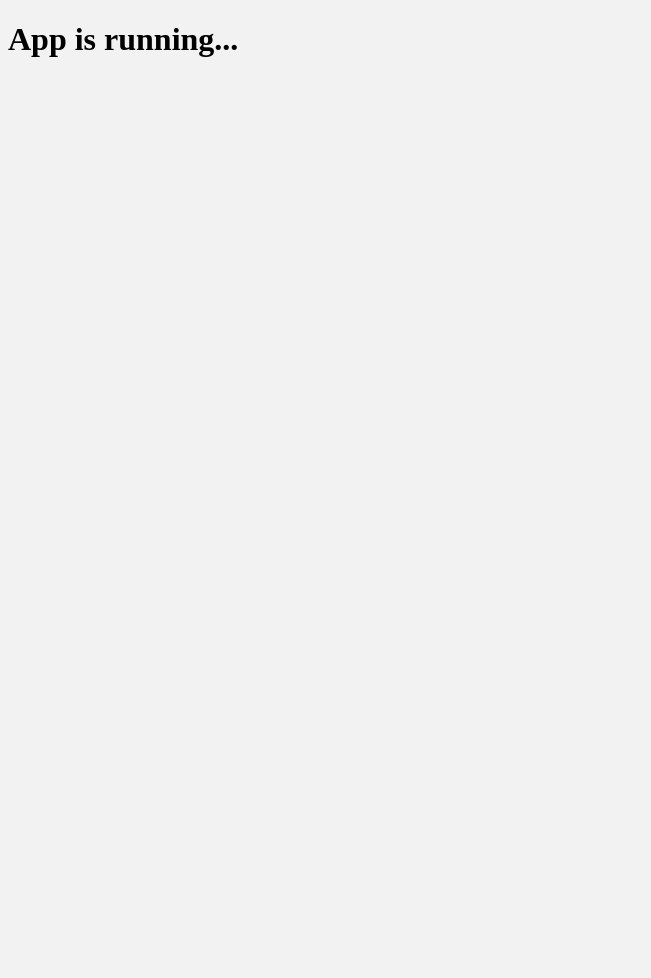
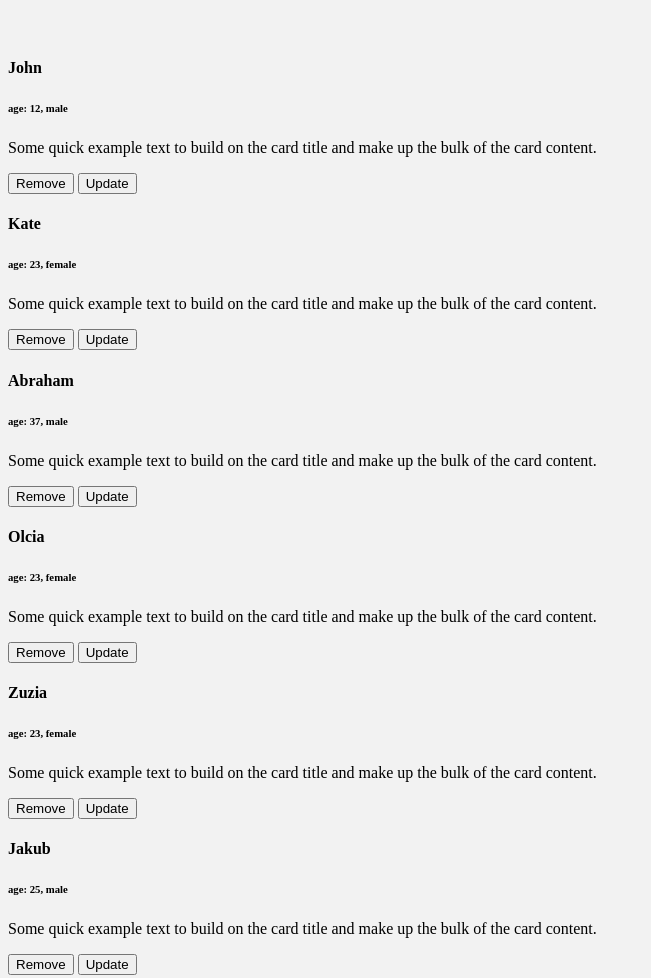
Before and after one commit to kupiecmarcin/react-custom, a website built with webpack: page frontend/src/index.html in a window 1280 px wide. Shown: the whole page, without its empty margins (0-651 px from the left). Before the commit the page ends 800 px from the top, so only its background shows below. Built offline with nearby package versions, Linux system fonts and the light colour scheme.

Commit message:
feat: Render app root

```diff
--- a/frontend/src/index.html
+++ b/frontend/src/index.html
@@ -6,8 +6,6 @@
     <title><%= htmlWebpackPlugin.options.title %></title>
   </head>
   <body>
-    <div id='root'>
-      <h1>App is running...</h1>
-    </div>
+    <div id='root'></div>
   </body>
 </html>
--- a/frontend/src/index.js
+++ b/frontend/src/index.js
@@ -1,4 +1,8 @@
 import $ from 'jquery';
 import 'bootstrap';
 
-console.log('test');
+import Items from './components/Items';
+
+Promise.resolve()
+  .then(Items)
+  .then(itemsComp => $('#root').append(itemsComp));
```
